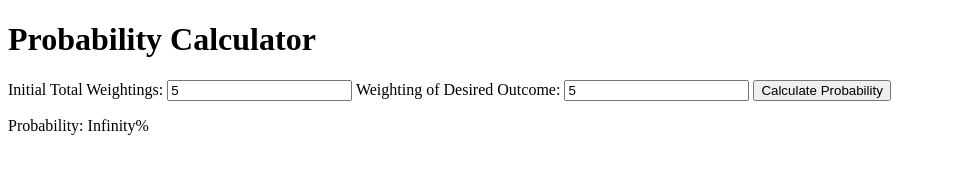
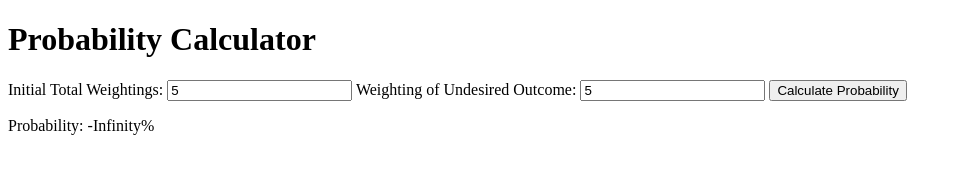
Before and after one commit to lyfeis/lyfeis.github.io, a plain HTML site: page vcc.html in a window 1280 px wide. Both pictures are taken after typing "5", "5" into the empty fields and a click on the button "Calculate Probability". Shown: the whole page, without its empty margins (0-962 px from the left). Drawn offline with Linux system fonts and the light colour scheme.

Commit message:
Update vcc.html

```diff
--- a/vcc.html
+++ b/vcc.html
@@ -13,8 +13,8 @@
         <label for="initialTotalWeightings">Initial Total Weightings:</label>
         <input type="number" id="initialTotalWeightings" required>
 
-        <label for="weightingOfDesiredOutcome">Weighting of Desired Outcome:</label>
-        <input type="number" id="weightingOfDesiredOutcome" required>
+        <label for="weightingOfUndesiredOutcome">Weighting of Undesired Outcome:</label>
+        <input type="number" id="weightingOfUndesiredOutcome" required>
 
         <button type="button" onclick="calculateProbability()">Calculate Probability</button>
     </form>
@@ -25,10 +25,10 @@
         function calculateProbability() {
             // Get user inputs
             var initialTotalWeightings = parseFloat(document.getElementById("initialTotalWeightings").value);
-            var weightingOfDesiredOutcome = parseFloat(document.getElementById("weightingOfDesiredOutcome").value);
+            var weightingOfUndesiredOutcome = parseFloat(document.getElementById("weightingOfUndesiredOutcome").value);
 
             // Check if inputs are valid numbers
-            if (isNaN(initialTotalWeightings) || isNaN(weightingOfDesiredOutcome)) {
+            if (isNaN(initialTotalWeightings) || isNaN(weightingOfUndesiredOutcome)) {
                 alert("Please enter valid numbers.");
                 return;
             }
@@ -39,8 +39,8 @@
 
             // Calculate probability for each chance
             for (var i = 0; i < 3; i++) {
-                probability += (weightingOfDesiredOutcome / remainingWeightings) * 100;
-                remainingWeightings -= weightingOfDesiredOutcome; // Reduce total weightings
+                probability += ((remainingWeightings - weightingOfUndesiredOutcome) / remainingWeightings) * 100;
+                remainingWeightings -= weightingOfUndesiredOutcome; // Reduce total weightings
             }
 
             // Display the result
```
